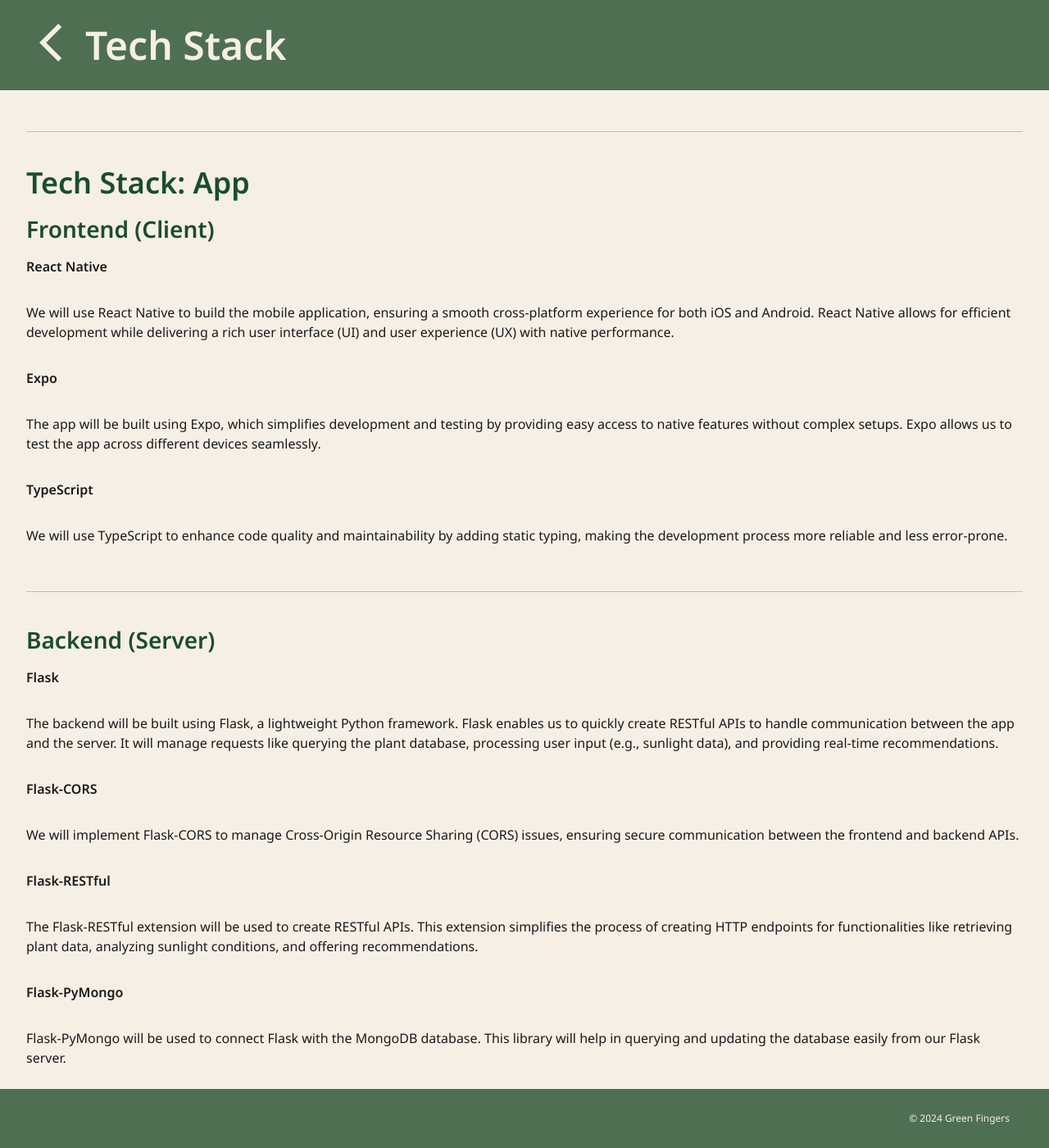
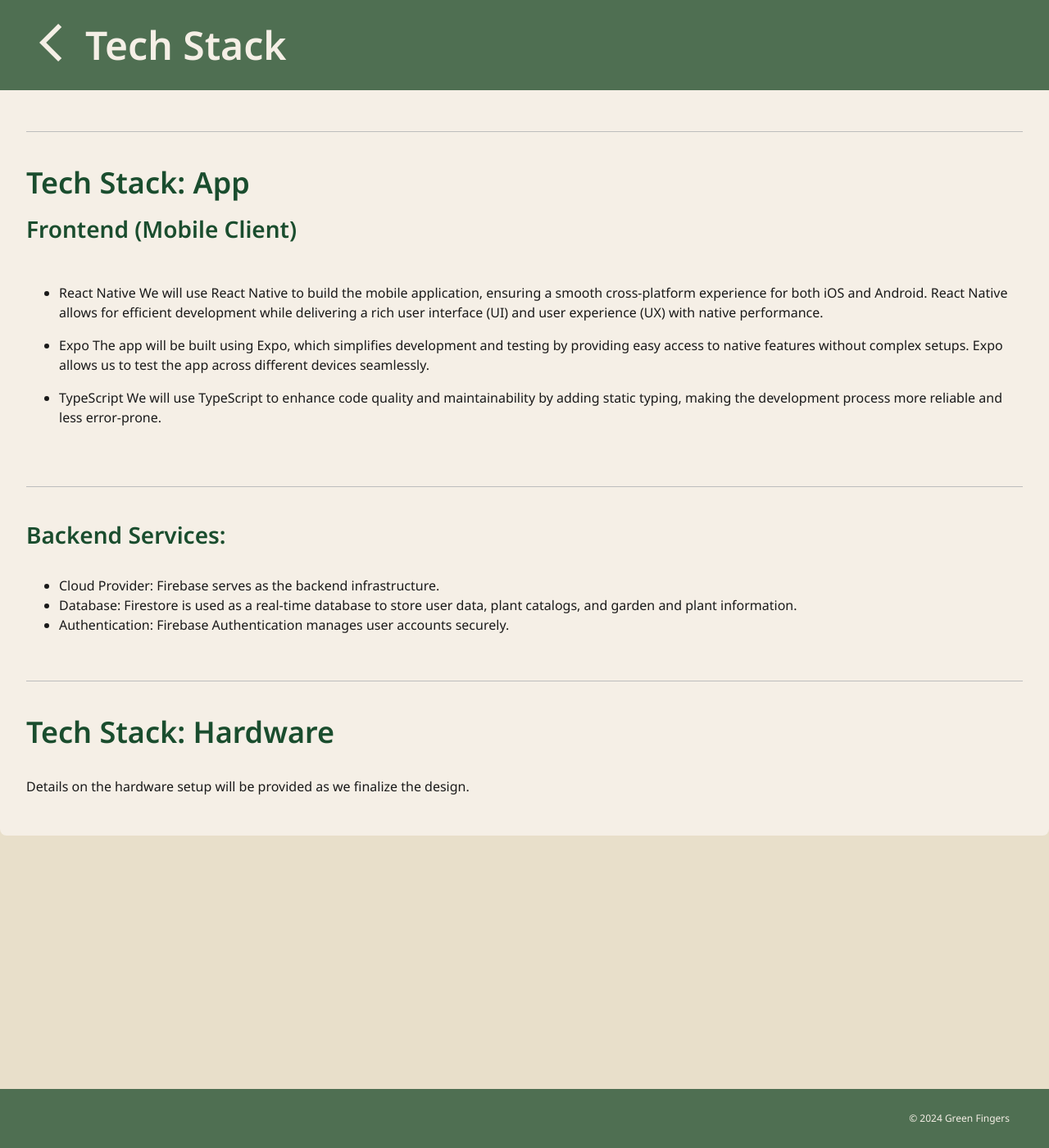
Before and after one commit to Green-Fingers-App/gardeningApp, a Jekyll site: the page built from docs/_posts/2024-09-18-tech-stack.md, in a window 1280 px wide and 1400 px high, scrolled down 365 px. Shown: the whole window at 82% size. Built offline with Jekyll 4.4.1, drawn with Linux system fonts in a browser that asks for light colours; comment, search, counter and statistics services are not loaded; some of the changed text lies outside the part shown.

Commit message:
Update 2024-09-18-tech-stack.md

```diff
--- a/docs/_posts/2024-09-18-tech-stack.md
+++ b/docs/_posts/2024-09-18-tech-stack.md
@@ -16,45 +16,23 @@
 
 ## Tech Stack: App
 
-### Frontend (Client)
-
-#### React Native
+### Frontend (Mobile Client)
+- React Native
 We will use React Native to build the mobile application, ensuring a smooth cross-platform experience for both iOS and Android. React Native allows for efficient development while delivering a rich user interface (UI) and user experience (UX) with native performance.
 
-#### Expo
+- Expo
 The app will be built using Expo, which simplifies development and testing by providing easy access to native features without complex setups. Expo allows us to test the app across different devices seamlessly.
 
-#### TypeScript
+- TypeScript
 We will use TypeScript to enhance code quality and maintainability by adding static typing, making the development process more reliable and less error-prone.
 
 ---
 
-### Backend (Server)
+### Backend Services:
+- Cloud Provider: Firebase serves as the backend infrastructure.
+- Database: Firestore is used as a real-time database to store user data, plant catalogs, and garden and plant information.
+- Authentication: Firebase Authentication manages user accounts securely.
 
-#### Flask
-The backend will be built using Flask, a lightweight Python framework. Flask enables us to quickly create RESTful APIs to handle communication between the app and the server. It will manage requests like querying the plant database, processing user input (e.g., sunlight data), and providing real-time recommendations.
-
-#### Flask-CORS
-We will implement Flask-CORS to manage Cross-Origin Resource Sharing (CORS) issues, ensuring secure communication between the frontend and backend APIs.
-
-#### Flask-RESTful
-The Flask-RESTful extension will be used to create RESTful APIs. This extension simplifies the process of creating HTTP endpoints for functionalities like retrieving plant data, analyzing sunlight conditions, and offering recommendations.
-
-#### Flask-PyMongo
-Flask-PyMongo will be used to connect Flask with the MongoDB database. This library will help in querying and updating the database easily from our Flask server.
-
-#### Python
-The backend will be written in Python, which is ideal for handling API requests and data processing. Our backend codebase will be structured in an object-oriented manner to ensure modularity and ease of maintenance.
-
-#### Flask-Login
-Flask-Login will manage user authentication and session handling, ensuring secure login and logout processes.
-
----
-
-### Database
-
-#### Firebase (NoSQL)
-We are using Firebase, a NoSQL database that offers flexibility in handling unstructured data like plant species information, user preferences, and sunlight conditions. The schema-less nature of Firebase will allow us to easily scale the plant database by adding new entries as needed.
 
 ---
 
```
